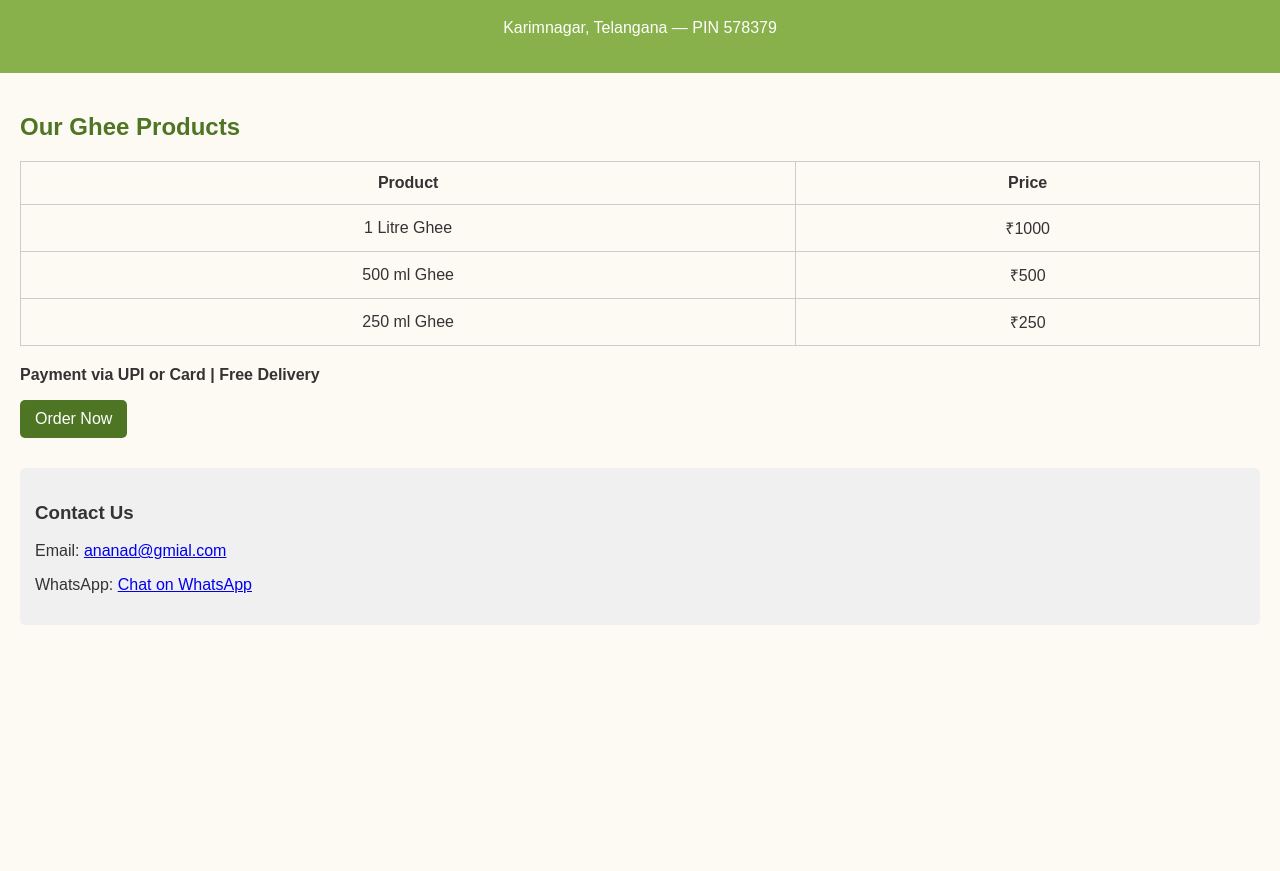
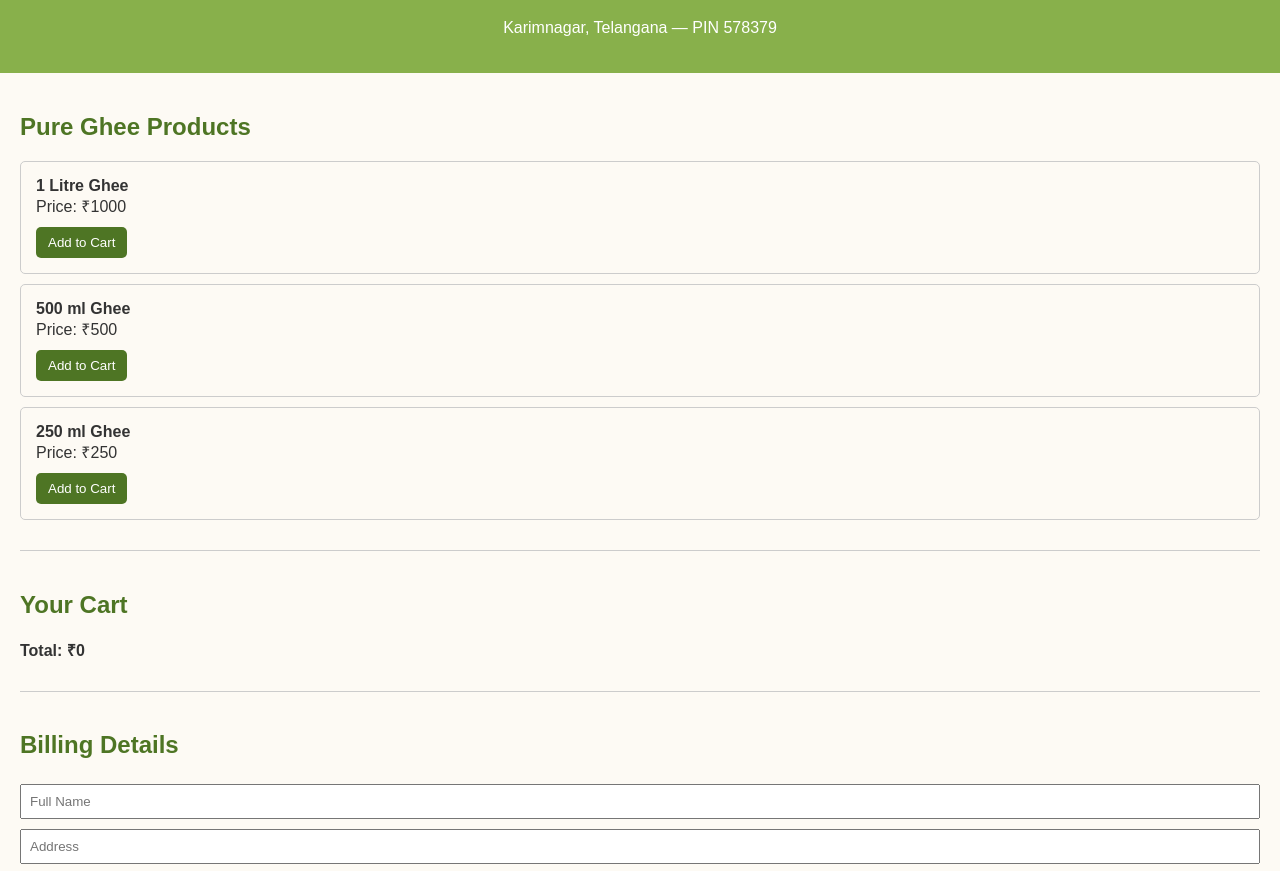
Before and after one commit to Bhukyasiddhu/Anand-agricultural-farms-and-dairy, a plain HTML site: page index.html in a window 1280 px wide. Shown: the part 81-952 px from the top of the page. Before the commit the page ends 800 px from the top, so only its background shows below. Drawn offline with Linux system fonts and the light colour scheme.

Commit message:
Update index.html

```diff
--- a/index.html
+++ b/index.html
@@ -23,31 +23,31 @@
     h2 {
       color: #4e7524;
     }
-    table {
-      width: 100%;
-      border-collapse: collapse;
-      margin: 20px 0;
-    }
-    table, th, td {
+    .product {
       border: 1px solid #ccc;
-    }
-    th, td {
-      padding: 12px;
-      text-align: center;
+      padding: 15px;
+      margin-bottom: 10px;
+      border-radius: 5px;
     }
     .button {
-      display: inline-block;
-      padding: 10px 15px;
+      padding: 8px 12px;
       background: #4e7524;
       color: white;
-      text-decoration: none;
+      border: none;
+      cursor: pointer;
       border-radius: 5px;
+      margin-top: 10px;
     }
-    .contact {
+    #cart, #billing {
       margin-top: 30px;
-      background: #f0f0f0;
-      padding: 15px;
-      border-radius: 5px;
+      border-top: 1px solid #ccc;
+      padding-top: 20px;
+    }
+    input[type="text"], input[type="email"] {
+      padding: 8px;
+      margin: 5px 0;
+      width: 100%;
+      box-sizing: border-box;
     }
   </style>
 </head>
@@ -59,35 +59,97 @@
 </header>
 
 <main>
-    <h2>Our Ghee Products</h2>
-    <table>
-      <tr>
-        <th>Product</th>
-        <th>Price</th>
-      </tr>
-      <tr>
-        <td>1 Litre Ghee</td>
-        <td>₹1000</td>
-      </tr>
-      <tr>
-        <td>500 ml Ghee</td>
-        <td>₹500</td>
-      </tr>
-      <tr>
-        <td>250 ml Ghee</td>
-        <td>₹250</td>
-      </tr>
-    </table>
+  <h2>Pure Ghee Products</h2>
 
-    <p><strong>Payment via UPI or Card | Free Delivery</strong></p>
-    <a href="#" class="button">Order Now</a>
+  <div class="product">
+    <strong>1 Litre Ghee</strong><br>
+    Price: ₹1000<br>
+    <button class="button" onclick="addToCart('1L Ghee', 1000)">Add to Cart</button>
+  </div>
 
-    <div class="contact">
-      <h3>Contact Us</h3>
-      <p>Email: <a href="mailto:ananad@gmial.com">ananad@gmial.com</a></p>
-      <p>WhatsApp: <a href="https://wa.me/917893678377" target="_blank">Chat on WhatsApp</a></p>
+  <div class="product">
+    <strong>500 ml Ghee</strong><br>
+    Price: ₹500<br>
+    <button class="button" onclick="addToCart('500ml Ghee', 500)">Add to Cart</button>
+  </div>
+
+  <div class="product">
+    <strong>250 ml Ghee</strong><br>
+    Price: ₹250<br>
+    <button class="button" onclick="addToCart('250ml Ghee', 250)">Add to Cart</button>
+  </div>
+
+  <div id="cart">
+    <h2>Your Cart</h2>
+    <ul id="cart-items"></ul>
+    <p><strong>Total: ₹<span id="total">0</span></strong></p>
+  </div>
+
+  <div id="billing">
+    <h2>Billing Details</h2>
+    <form id="orderForm" onsubmit="submitOrder(event)">
+      <input type="text" id="name" placeholder="Full Name" required><br>
+      <input type="text" id="address" placeholder="Address" required><br>
+      <input type="text" id="pin" placeholder="PIN Code" required><br>
+      <input type="email" id="email" placeholder="Email" required><br>
+      <input type="text" id="phone" placeholder="Phone Number" required><br>
+      <button type="submit" class="button">Place Order via WhatsApp</button>
+    </form>
   </div>
 </main>
 
+<script>
+  const cart = [];
+
+  function addToCart(product, price) {
+    cart.push({ product, price });
+    updateCart();
+  }
+
+  function updateCart() {
+    const cartItems = document.getElementById('cart-items');
+    const totalSpan = document.getElementById('total');
+    cartItems.innerHTML = '';
+    let total = 0;
+    cart.forEach(item => {
+      total += item.price;
+      const li = document.createElement('li');
+      li.textContent = `${item.product} - ₹${item.price}`;
+      cartItems.appendChild(li);
+    });
+    totalSpan.textContent = total;
+  }
+
+  function submitOrder(event) {
+    event.preventDefault();
+    if (cart.length === 0) {
+      alert("Please add at least one item to cart.");
+      return;
+    }
+
+    const name = document.getElementById('name').value;
+    const address = document.getElementById('address').value;
+    const pin = document.getElementById('pin').value;
+    const email = document.getElementById('email').value;
+    const phone = document.getElementById('phone').value;
+
+    const cartSummary = cart.map(item => `${item.product} - ₹${item.price}`).join('%0A');
+    const total = cart.reduce((sum, item) => sum + item.price, 0);
+
+    const message =
+`Order from Website:%0A
+Name: ${name}%0A
+Address: ${address}, PIN: ${pin}%0A
+Email: ${email}%0A
+Phone: ${phone}%0A
+Items:%0A${cartSummary}%0A
+Total: ₹${total}%0A
+Payment via Card/UPI`;
+
+    const whatsappUrl = `https://wa.me/917893678377?text=${message}`;
+    window.open(whatsappUrl, '_blank');
+  }
+</script>
+
 </body>
 </html>
```
Lines whose indentation alone changed are shown as unchanged.
